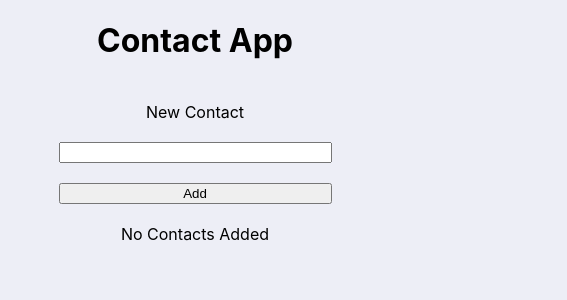
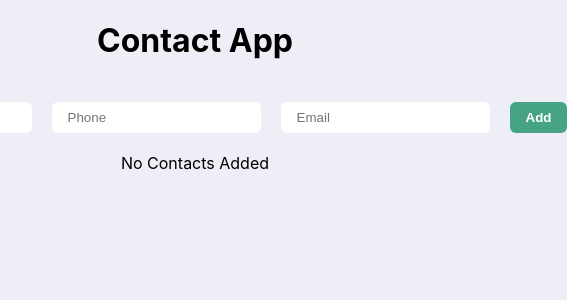
Before and after one commit to vibhavk03/react-contacts-app, a React (Create React App) app: page / in a window 390 px wide. Shown: the top 300 px of the page, 567 px wide, since content can reach past the window. Built offline with nearby package versions, Linux system fonts and the light colour scheme.

Commit message:
adding input fields for phone and email as well

```diff
--- a/src/App.css
+++ b/src/App.css
@@ -23,6 +23,33 @@ code {
   align-items: center;
 }
 
+.primary-btn {
+  background-color: #47a386;
+  border-radius: 6px;
+  font-weight: 700;
+  color: white !important;
+  padding: 8px 16px;
+  /* box-shadow: 0 2px 4px rgba(0, 0, 0, 0.2); */
+  transition: 0.2s ease-out;
+  border: none;
+  cursor: pointer;
+}
+.primary-btn:hover {
+  background-color: #377e67;
+}
+.secondary-btn {
+  background-color: #5d8aa8;
+}
+.secondary-btn:hover {
+  background-color: #46687e;
+}
+.delete-btn {
+  background-color: #be4156;
+}
+.delete-btn:hover {
+  background-color: #8b2e3d;
+}
+
 .app-container {
   display: flex;
   flex-direction: column;
@@ -39,16 +66,22 @@ code {
 }
 
 .contact-form-container {
-  width: 70%;
+  width: 100%;
 }
 
 .form-row {
-  display: flex;
-  flex-direction: column;
+  flex-direction: row;
+  width: 100%;
+  justify-content: center;
   gap: 20px;
 }
 .form-row label {
   text-align: center;
+}
+.form-row input {
+  padding: 8px 16px;
+  border-radius: 6px;
+  border: none;
 }
 
 .contact-list-container {
@@ -58,6 +91,7 @@ code {
 }
 
 .contact-container {
+  /* background-color: rgba(0, 0, 0, 0.1); */
   width: 40%;
   flex-direction: row;
   height: 60px;
--- a/src/App.js
+++ b/src/App.js
@@ -7,18 +7,21 @@ function App() {
   const [contactList, setContactList] = useState([]);
 
   const addContact = (contact) => {
+    const { name, phone, email } = contact;
     setContactList((currentContactList) => {
       return [
         ...currentContactList,
         {
           id: crypto.randomUUID(),
-          name: contact,
+          name,
+          phone,
+          email,
         },
       ];
     });
   };
 
-  // console.log('(((((((((((()))))))))))))', contactList);
+  console.log('(((((((((((()))))))))))))', contactList);
 
   return (
     <div className="app-container">
--- a/src/components/NewContactForm.js
+++ b/src/components/NewContactForm.js
@@ -1,32 +1,71 @@
 import { useState } from 'react';
+
+/* custom hook to avoid using useState repeatedly */
+function useFormInputs(initialValue) {
+  const [value, setValue] = useState(initialValue);
+
+  function handleChange(e) {
+    setValue(e.target.value);
+  }
+
+  return {
+    value,
+    setValue,
+    onChange: handleChange,
+  };
+}
 
 export default function NewContactForm(props) {
   const { onSubmit } = props;
-  const [newContact, setNewContact] = useState('');
+
+  const contactName = useFormInputs('');
+  const contactPhone = useFormInputs('');
+  const contactEmail = useFormInputs('');
 
   const handleSubmit = (e) => {
     e.preventDefault();
 
-    if (newContact === '') return;
+    onSubmit({
+      name: contactName.value,
+      phone: contactPhone.value,
+      email: contactEmail.value,
+    });
 
-    onSubmit(newContact);
-
-    setNewContact('');
+    contactName.setValue('');
+    contactPhone.setValue('');
+    contactEmail.setValue('');
   };
 
   return (
     <div className="contact-form-container">
       <form onSubmit={handleSubmit} className="new-contact-form">
-        <div className="form-row">
-          <label htmlFor="newContact">New Contact</label>
+        <div className="form-row flex">
           <input
-            value={newContact}
-            id="newContact"
+            value={contactName.value}
+            id="name"
             type="text"
-            onChange={(e) => setNewContact(e.target.value)}
+            onChange={contactName.onChange}
+            placeholder="Name"
+            required
           />
+          <input
+            value={contactPhone.value}
+            id="phone"
+            type="text"
+            placeholder="Phone"
+            onChange={contactPhone.onChange}
+            required
+          />
+          <input
+            value={contactEmail.value}
+            id="email"
+            type="email"
+            placeholder="Email"
+            onChange={contactEmail.onChange}
+            required
+          />
+          <button className="primary-btn">Add</button>
         </div>
-        <button className="btn">Add</button>
       </form>
     </div>
   );
```
